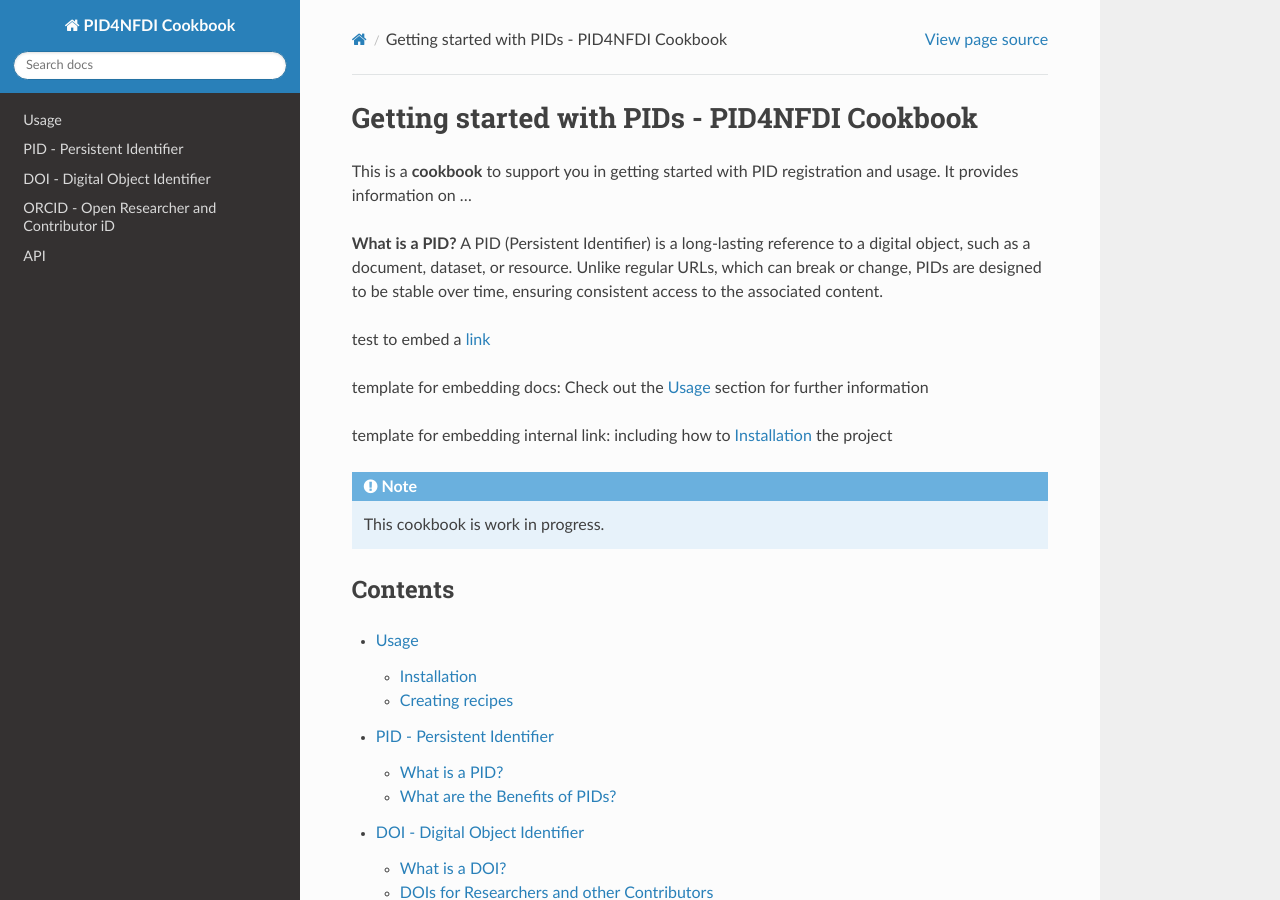
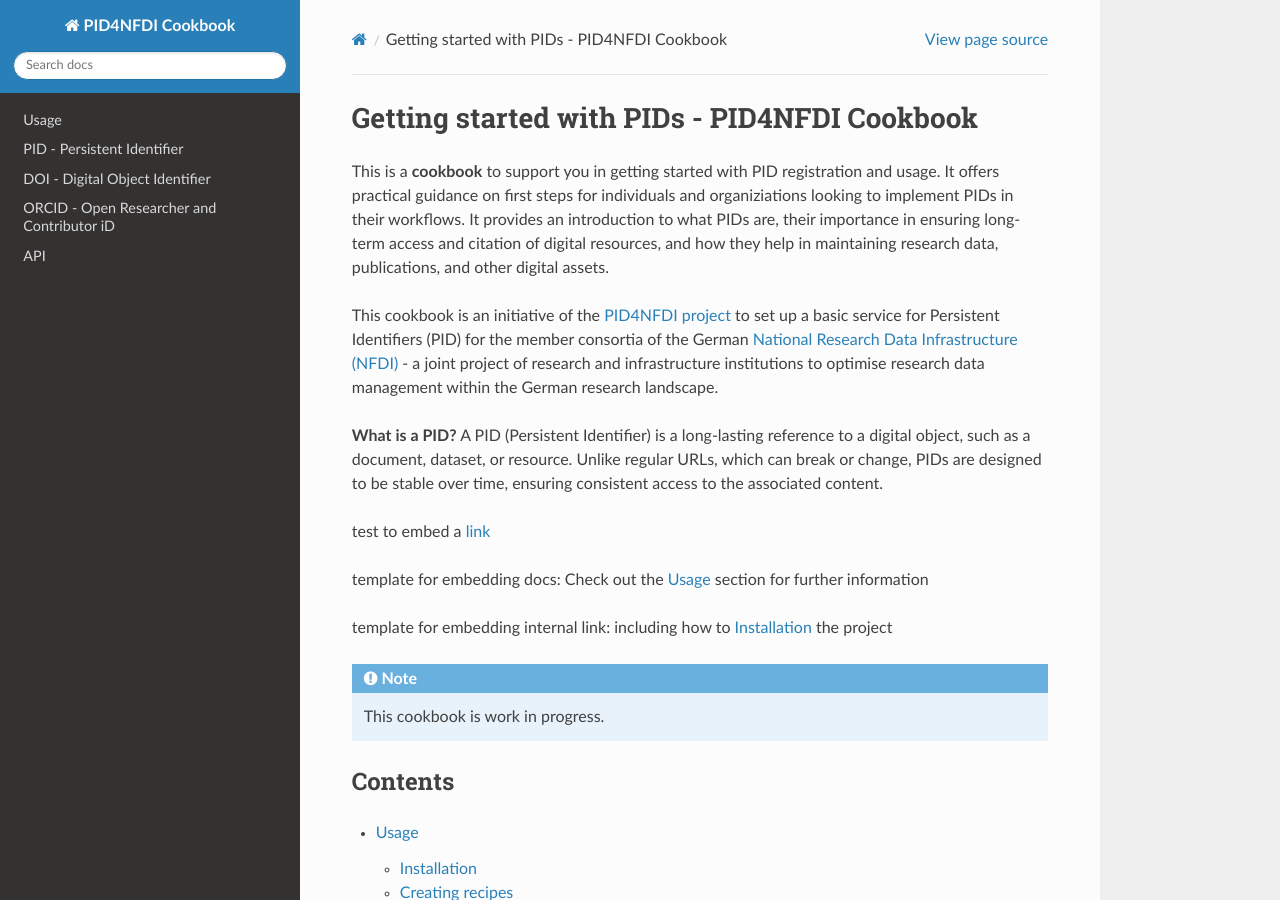
Before and after one commit to stephw-tib/pid4nfdi-training, a Sphinx documentation site: the page built from docs/source/index.rst, in a window 1280 px wide and 900 px high. Built offline with Sphinx 7.4.7 and the Read the Docs theme 3.1.0, drawn with Linux system fonts in a browser that asks for light colours; pages that are not in the unit, such as notebooks, are missing from menus.

Commit message:
Update index.rst
intro

```diff
--- a/docs/source/index.rst
+++ b/docs/source/index.rst
@@ -2,7 +2,9 @@
 ===================================
 
 This is a **cookbook** to support you in getting started with PID registration and usage.
-It provides information on ...
+It offers practical guidance on first steps for individuals and organiziations looking to implement PIDs in their workflows. It provides an introduction to what PIDs are, their importance in ensuring long-term access and citation of digital resources, and how they help in maintaining research data, publications, and other digital assets.
+
+This cookbook is an initiative of the `PID4NFDI project <https://pid.services.base4nfdi.de/>`_ to set up a basic service for Persistent Identifiers (PID) for the member consortia of the German `National Research Data Infrastructure (NFDI) <https://www.nfdi.de/?lang=en>`_ - a joint project of research and infrastructure institutions to optimise research data management within the German research landscape.
 
 **What is a PID?**
 A PID (Persistent Identifier) is a long-lasting reference to a digital object,
```
